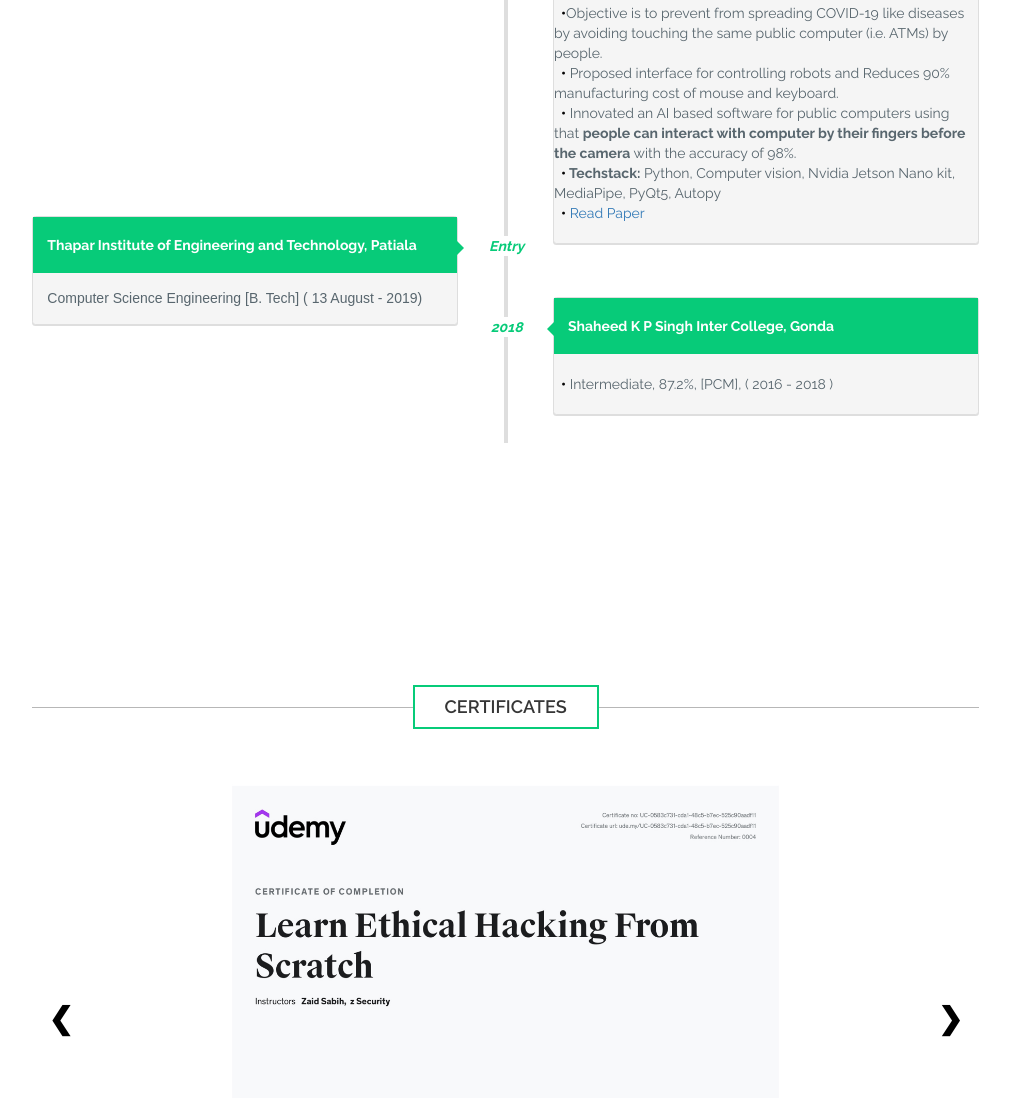
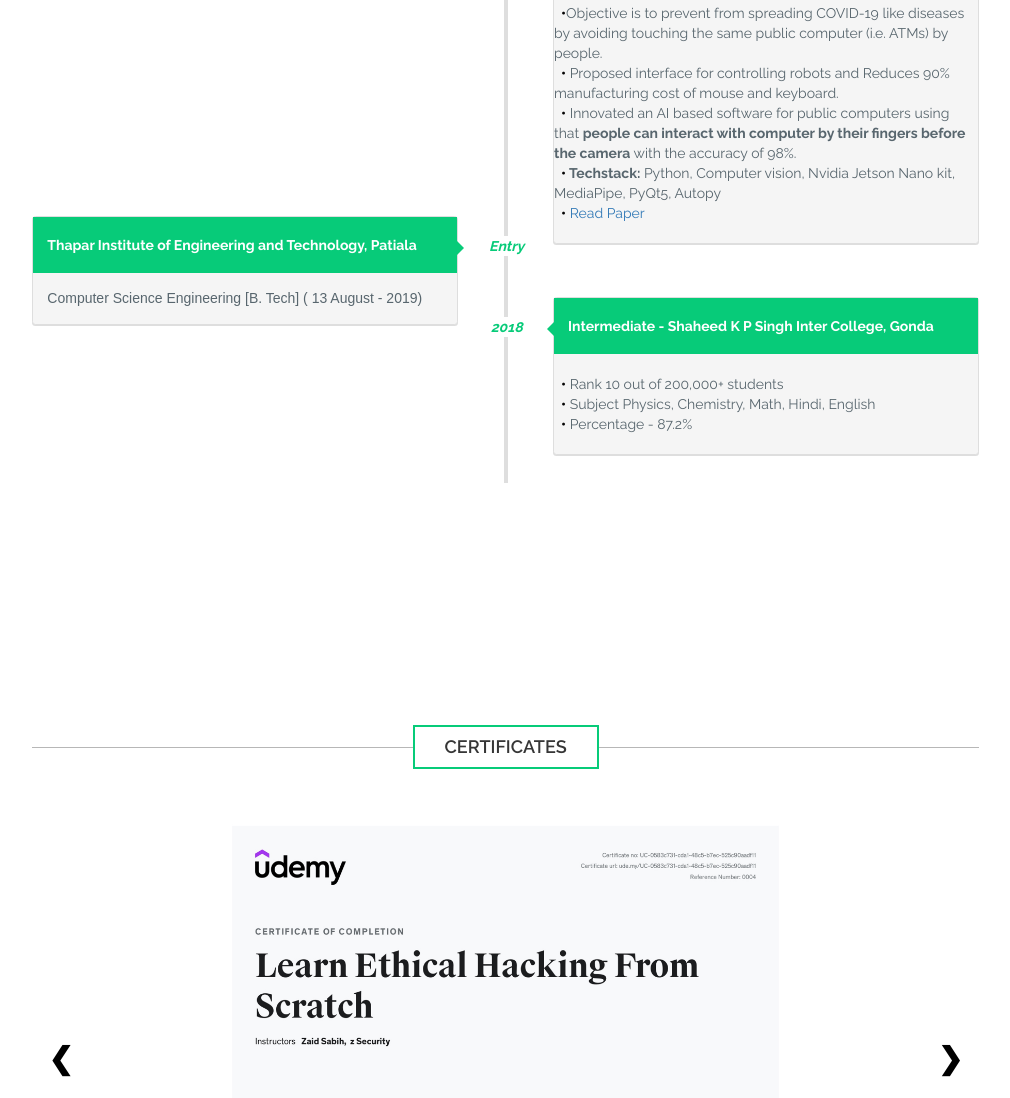
Before and after one commit to ShubhGurukul/shubhgurukul.github.io, a plain HTML site: page index.html in a window 1280 px wide. Shown: the part 4446-5544 px from the top of the page, without its empty margins (241-1251 px from the left). Drawn offline with Linux system fonts and the light colour scheme; a web font is replaced by a local one.

Commit message:
new added

```diff
--- a/index.html
+++ b/index.html
@@ -491,10 +491,12 @@
                                         </div>
 
                                         <div class="timeline-content" data-anim-effect="fadeInRight" data-anim-delay="100">
-                                            <h2>Shaheed K P Singh Inter College, Gonda</h2>
+                                            <h2>Intermediate -  Shaheed K P Singh Inter College, Gonda</h2>
                                             <ul class="timeline">
                                                 <br>
-                                                <li> Intermediate, 87.2%, [PCM], ( 2016 - 2018 )</li>
+                                                <li> Rank 10 out of 200,000+ students </li>
+                                                <li> Subject Physics, Chemistry, Math, Hindi, English </li>
+                                                <li> Percentage - 87.2% </li>
                                                 <br>
                                             </ul>
                                             <!-- <p>Intermediate, 87.2%, [PCM], ( 2016 - 2018 )</p> -->
```
Also changed, not shown: 3 other files.
